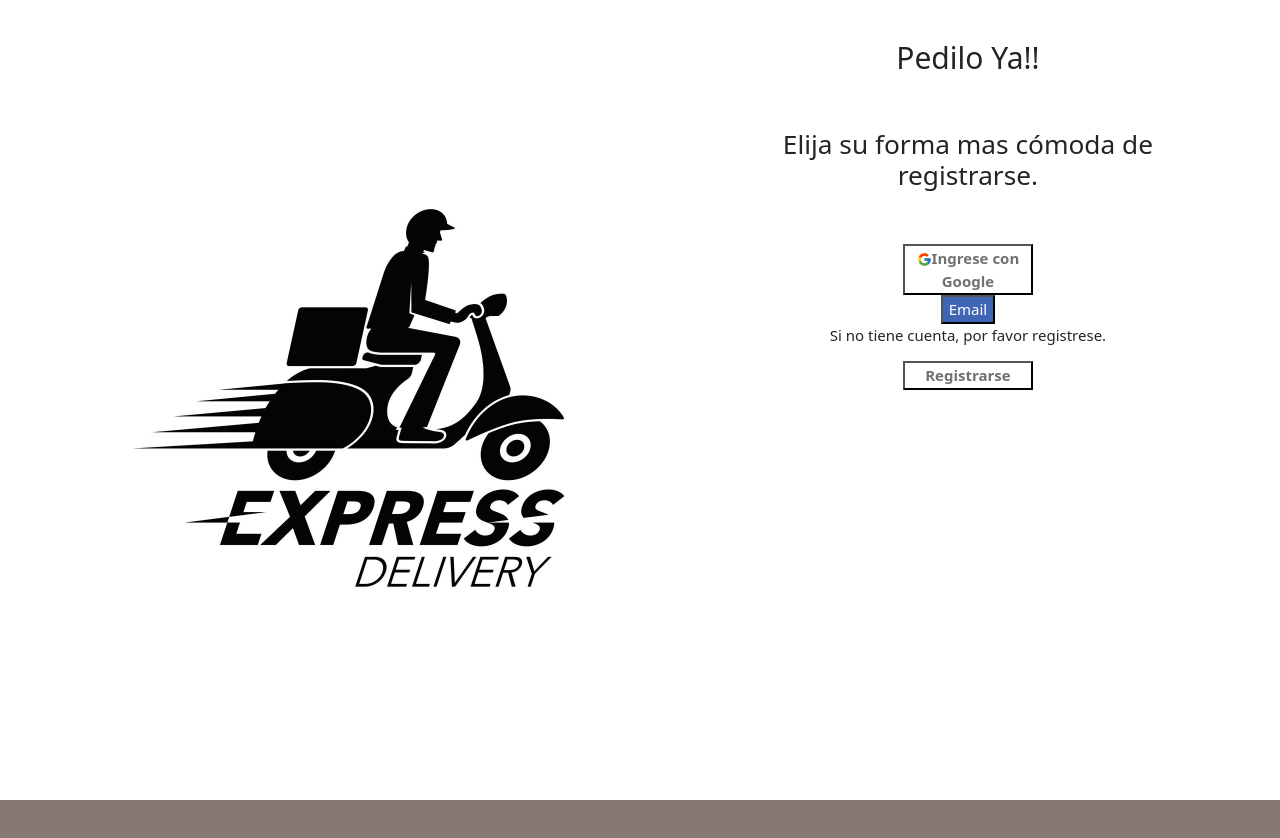
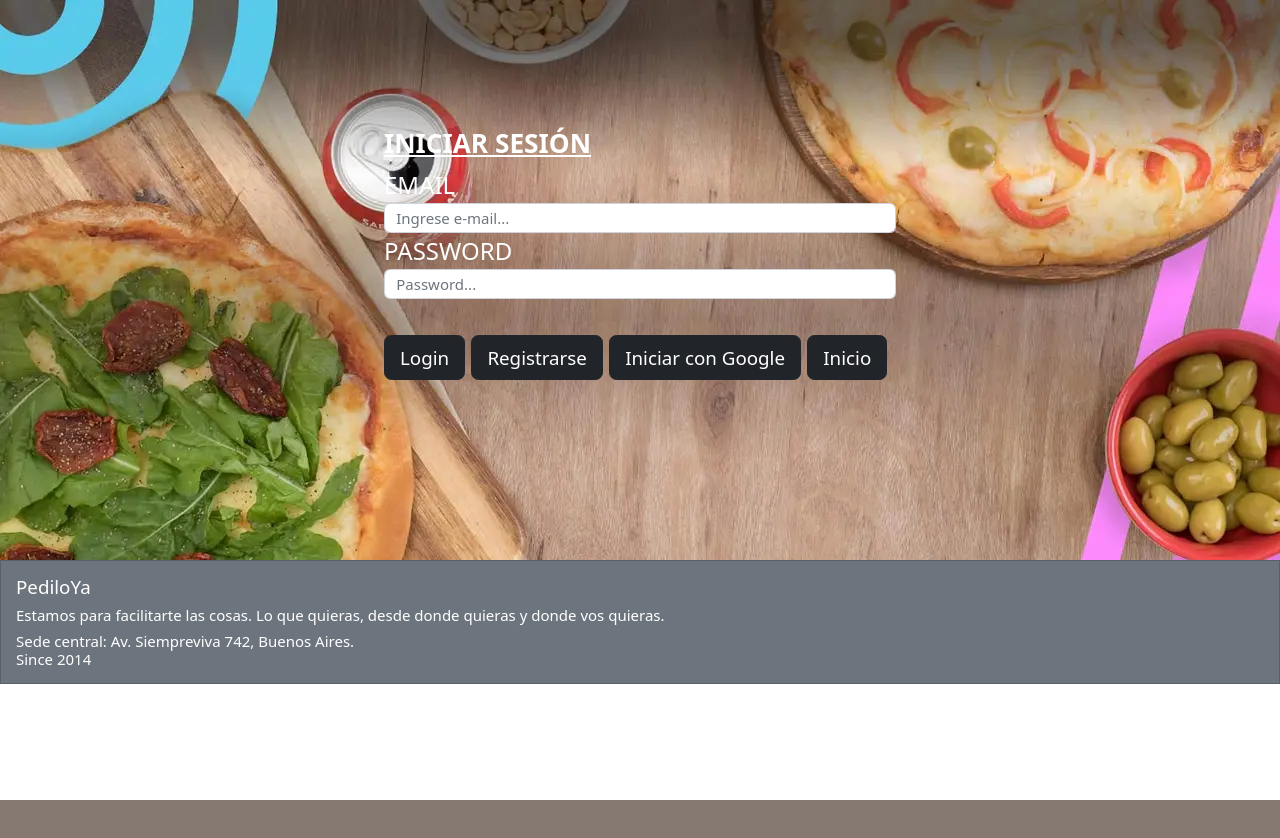
Before and after one commit to Walter185/Grupo4, a Next.js app: page /auth/login in a window 1280 px wide. Shown: the top 838 px of the page. After the commit the page ends 800 px from the top, so only its background shows below. Built offline with nearby package versions, Linux system fonts and the light colour scheme; no server answers.

Commit message:
le di estilo al login/register

```diff
--- a/src/components/nav.js
+++ b/src/components/nav.js
@@ -53,14 +53,14 @@ const Barra = () => {
                       </Link>
                   )}
                   {user && (
+
                       <div className={`${styles.user}`} >
                           <Link href={'/dashboard'}>
-                            <a>{user.displayName}</a>
+                            <a>Bienvenido {user.displayName}!!</a>
                               <img src={user.photoURL}
-                              alt="avatar"
                               referrerPolicy='no-referrer'
                               width='50px'
-                              />
+                              /><a>  </a>
                           </Link>
                           <Link legacyBehavior href={'/auth/logout'}>
                           <a >
--- a/src/pages/auth/login.js
+++ b/src/pages/auth/login.js
@@ -1,77 +1,124 @@
+import React from 'react';
+import {  signInWithPopup,
+          createUserWithEmailAndPassword,
+          onAuthStateChanged,
+          signInWithEmailAndPassword,
+          signOut,
+          GoogleAuthProvider
+        } from "firebase/auth";
+import { useState }  from 'react';
+import { auth } from '../../utils/firebase';
+import { Router } from 'react-router-dom';
+import { useRouter } from 'next/router';
 import {FcGoogle} from 'react-icons/fc';
-import { GoogleAuthProvider, signInWithPopup } from 'firebase/auth';
-import { useAuthState } from 'react-firebase-hooks/auth';
-import { auth } from '../../utils/firebase';
-import { useRouter } from 'next/router';
-import { useEffect } from 'react';
-import { LazyLoadImage } from 'react-lazy-load-image-component';
+import WithHeaderAndQuoteExample from '@/components/Footer';
 import Link from 'next/link';
 
 
-const Login = () => {
+export default function loginMail() {
   const route = useRouter();
-    const [user, loading] = useAuthState(auth)
-    //Sign in with google
-    const goodleProvider = new GoogleAuthProvider();
+  const [registerEmail, setRegisterEmail] = useState("");
+  const [registerPassword, setRegisterPassword] = useState("");
 
-    const GoogleLogin = async () => {
-        try{
-            const result = await signInWithPopup(auth, goodleProvider)
-            route.push('/');
-        } catch (error) {
-            error
+  const [loginEmail, setLoginEmail] = useState("");
+  const [loginPassword, setLoginPassword] = useState("");
+
+  const [user, setUser] = useState({});
+
+  const register = async () => {
+    try {
+      setRegisterEmail("");
+      setRegisterPassword("");
+      const user = await createUserWithEmailAndPassword(auth, registerEmail, registerPassword);
+      console.log(user);
+    } catch(error) {
+      console.log(error.message)
     }
-    };
+  }
 
-    useEffect(() => {
-        if(user) {
-            route.push('/');
-        } else {
-            console.log('login');
+  const login = async () => {
+    try {
+      const user = await signInWithEmailAndPassword(auth, loginEmail, loginPassword);
+      route.push('/')
+      console.log(user);
+    } catch(error) {
+      console.log(error.message);
     }
-    }, [user])
+  }
+
+  const logout = async () => {
+    await signOut(auth);
+    console.log("user logged out");
+  }
+
+  React.useEffect(() => {
+    onAuthStateChanged(auth, (currentUser) => setUser(currentUser))
+  }, [])
+
+  const GoogleSignIn = async () => {
+    const provider = new GoogleAuthProvider();
+
+    const authorization = auth;
+    const result = await signInWithPopup(authorization, provider);
+
+    console.log(result);
+  }
+
+  const volver = event => {
+    route.push('/')
+  }
+
+  const iraRegistrarse = event => {
+    route.push('/auth/register')
+  }
+  const handleSubmit = event => {
+    console.log("handle submit rand")
+    event.preventDefault();
+    event.target.reset();
+  }
 
   return (
 
-        <div className="container-login">
+    <div style={{ backgroundImage: "url(/background.png)", backgroundRepeat: 'no-repeat'}}>
+<div className='formLogin'>
+<form onSubmit={handleSubmit}>
 
-        <div className="container">
-        <div className="rounded-background"></div>
-          <div className="image-left">
-            <LazyLoadImage src={'../motito.jpg'} alt="" className="motito" />
+<h3><b><u>Iniciar sesión</u></b></h3>
+
+        <div className="form-group">
+            <label>Email</label>
+            <input
+                placeholder="Ingrese e-mail..."
+                onChange={(event) => {
+                  setLoginEmail(event.target.value)
+                }}
+                className="form-control"
+                required
+                type='email'
+              />
         </div>
-        <div className="container2">
-            <h2 className='text-3xl font-medium'>Pedilo Ya!!</h2>
-            <div className='py-4'>
-                <h3 className='py-4'>Elija su forma mas cómoda de registrarse.</h3>
+        <div className="form-group">
+        <label>Password</label>
+              <input
+                placeholder="Password..."
+                onChange={(event) => {
+                  setLoginPassword(event.target.value)
+                }}
+                className="form-control"
+                required
+              />
         </div>
-            <div className='flex flex-col gap-4'>
-                <button onClick={GoogleLogin} className='btn-other'>
-                    <FcGoogle className='text-2xl' />Ingrese con Google
-                </button>
+
+       <br />
+        <button onClick={login} type="button"  className="btn btn-dark btn-lg btn-block">Login</button>
+        <a> </a><button type='button' onClick={iraRegistrarse} className="btn btn-dark btn-lg btn-block"> Registrarse</button>
+        <a> </a><button onClick={() => GoogleSignIn()} type="button" className="btn btn-dark btn-lg btn-block">Iniciar con Google</button>
+        <a> </a><button type='button' onClick={volver} className="btn btn-dark btn-lg btn-block"> Inicio</button>
+ </form>
+  <br/><br/><br/><br/><br/>
+</div><WithHeaderAndQuoteExample></WithHeaderAndQuoteExample>
 </div>
-            <div className='flex flex-col gap-4'>
 
-                    <Link href={"/auth/loginMail"}>
-                      <button className='btn-mail'>
-                        <span className="btn-label">Email</span>
-                      </button>
-                    </Link>
 
-                  </div>
-                   <p>Si no tiene cuenta, por favor registrese.</p>
-                  <div>
-                   <Link href={'/auth/register'} className="font-text">
-                  <button className='btn-other'>
-
-                    <span className="btn-label">Registrarse</span>
-                  </button>
-                    </Link>
-                  </div>
-            </div>
-            </div>
-            </div>
-    )
+  );
 }
-
-export default Login;
--- a/src/styles/globals.css
+++ b/src/styles/globals.css
@@ -7,6 +7,88 @@ body, html {
   font-size: 15px;
   margin: 0px !important;
   width: 100%;
+}
+* {
+  box-sizing: border-box;
+}
+
+body {
+  min-height: 100vh;
+  font-weight: 400;
+  font-family: sans-serif;
+  background: #12c2e9;  /* fallback for old browsers */
+}
+
+body, html, .App, #root, .outer {
+  width: 100%;
+  height: 100%;
+}
+
+.formLogin {
+  padding-left: 30% !important;
+  padding-right: 30% !important;
+  padding-top: 10%;
+  padding-bottom: 0%;
+  color: #ffffff;
+  text-transform: uppercase;
+  font-size: x-large;
+  text-decoration: solid 10px !important;
+}
+
+.inicio {
+  position: sticky;
+  font-size: xx-large;
+  text-decoration: none;
+  color: green;
+  background: #080808;
+}
+
+.outer {
+  display: flex;
+  justify-content: center;
+  flex-direction: column;
+  text-align: left;
+}
+
+.inner {
+  width: 450px;
+  margin: auto;
+  background: #ffffff;
+  box-shadow: 0px 14px 80px rgba(34, 35, 58, 0.2);
+  padding: 40px 55px 45px 55px;
+  border-radius: 15px;
+  transition: all .3s;
+}
+
+.outer .form-control:focus {
+  border-color: #167bff;
+  box-shadow: none;
+  margin: 30px;
+  padding: 30px;
+}
+
+.outer h3 {
+  text-align: center;
+  margin: 0;
+  line-height: 1;
+  padding-bottom: 20px;
+}
+
+.custom-control-label {
+  font-weight: 200;
+}
+
+.forgot-password,
+.forgot-password a {
+  text-align: right;
+  font-size: 13px;
+  padding-top: 10px;
+  color: #7f7d7d;
+  margin: 0;
+}
+
+.forgot-password a {
+  color: #167bff;
 }
 
 .navbar {
@@ -30,12 +112,7 @@ code {
   font-family: source-code-pro, Menlo, Monaco, Consolas, 'Courier New',
     monospace;
 }
-.pedidosya_name_logo{
-  width: 200px;
-  height:90px;
-  align-self:center;
-  margin-right:50px;
-  }
+
 
 .navbar_signin_icon{
   display: flex;
@@ -62,3 +139,8 @@ code {
   align-self:center;
    margin-left:15px;
   }
+
+  .button {
+    padding-left: 30px !important;
+    justify-items: space-between;
+  }
```
Also changed, not shown: src/pages/auth/loginMail.js (deleted, +0 -134 lines), src/pages/auth/register.js (+40 -51 lines), src/styles/Home.module.css (+6 -10 lines). Lines whose indentation alone changed are shown as unchanged.
